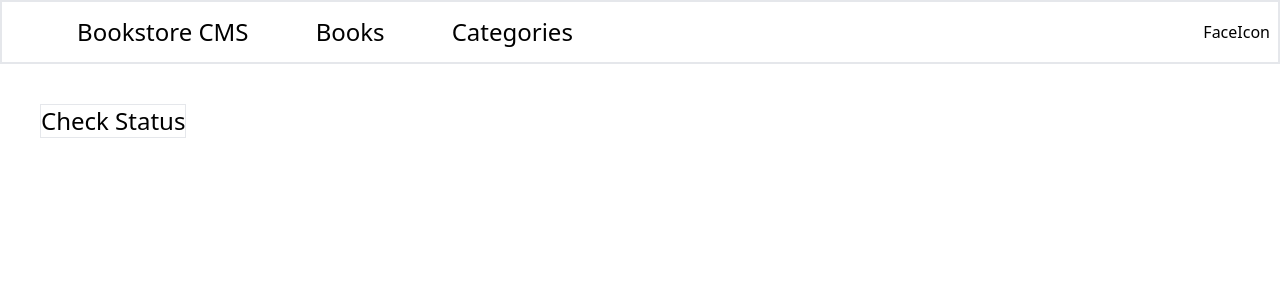
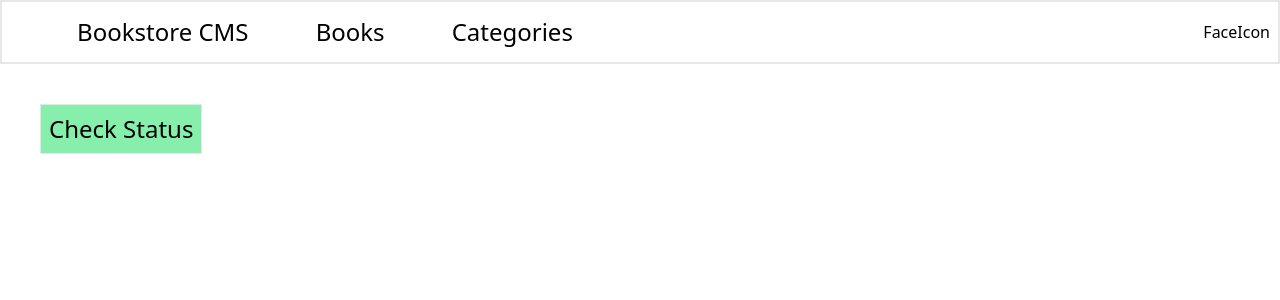
Before and after one commit to MosDevx/Bookstore-React, a React (Vite) app: page /categories in a window 1280 px wide. Shown: the top 300 px of the page. Built offline with nearby package versions, Linux system fonts and the light colour scheme.

Commit message:
implement check status button in categories page

```diff
--- a/src/Components/Categories.jsx
+++ b/src/Components/Categories.jsx
@@ -1,10 +1,21 @@
+import { useDispatch,useSelector } from "react-redux"
+
+import { checkStatus ,selectStatus} from "../redux/categories/categoriesSlice"
+
 
 const  Categories = () =>{
+	const dispatch = useDispatch()
+	const status = useSelector(selectStatus)
 
+	const onCheckStatusButtonClick = (e)=>{
+		console.log("handler called")
+		dispatch(checkStatus())
+	}
 	return(
 
 	<div className="text-2xl p-10">
-		<button className="border">Check Status</button>
+		<div>{status}</div>
+		<button className="border p-2 bg-green-300" onClick={onCheckStatusButtonClick}>Check Status</button>
 	</div>
 	)
 }
--- a/src/redux/categories/categoriesSlice.js
+++ b/src/redux/categories/categoriesSlice.js
@@ -1,15 +1,19 @@
 import { createSlice } from '@reduxjs/toolkit';
 
-const initialState = [];
+const initialState = '';
 
 export const categoriesSlice = createSlice({
 
   name: 'categories',
   initialState,
   reducers: {
-    checkStatus: () => 'Under Construction',
+    checkStatus: (state,action) =>{
+			return 'Under Construction'},
   },
 });
+
+
+export const selectStatus = state => state.categories
 
 export const { checkStatus } = categoriesSlice.actions;
 
```
